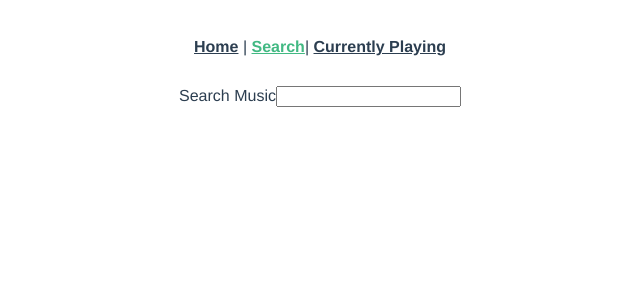
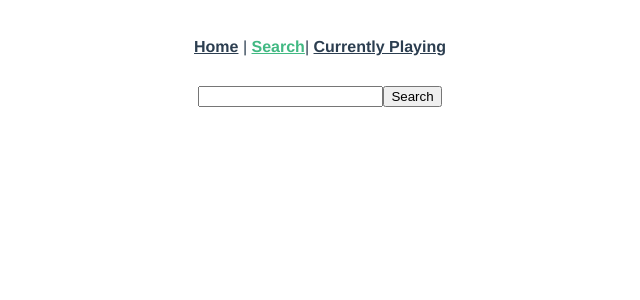
Before and after one commit to rajanmodi30/vue-songify, a Vue app: page /search in a window 1280 px wide. Shown: the top 300 px of the page, without its empty margins (320-960 px from the left). Built offline with nearby package versions, Linux system fonts and the light colour scheme.

Commit message:
-added search button

```diff
--- a/src/views/SearchMusic.vue
+++ b/src/views/SearchMusic.vue
@@ -1,7 +1,9 @@
 <template>
   <div>
-    <label>Search Music</label>
-    <input v-model="name" @keyup.enter="searchSong" />
+    <form @keyup.enter="searchSong" v-on:submit.prevent="searchSong">
+      <input v-model="name" />
+      <button type="submit">Search</button>
+    </form>
   </div>
   <div v-for="(result, index) in searchResults" :key="index">
     <img :src="result.thumbnails.default.url" />
```
